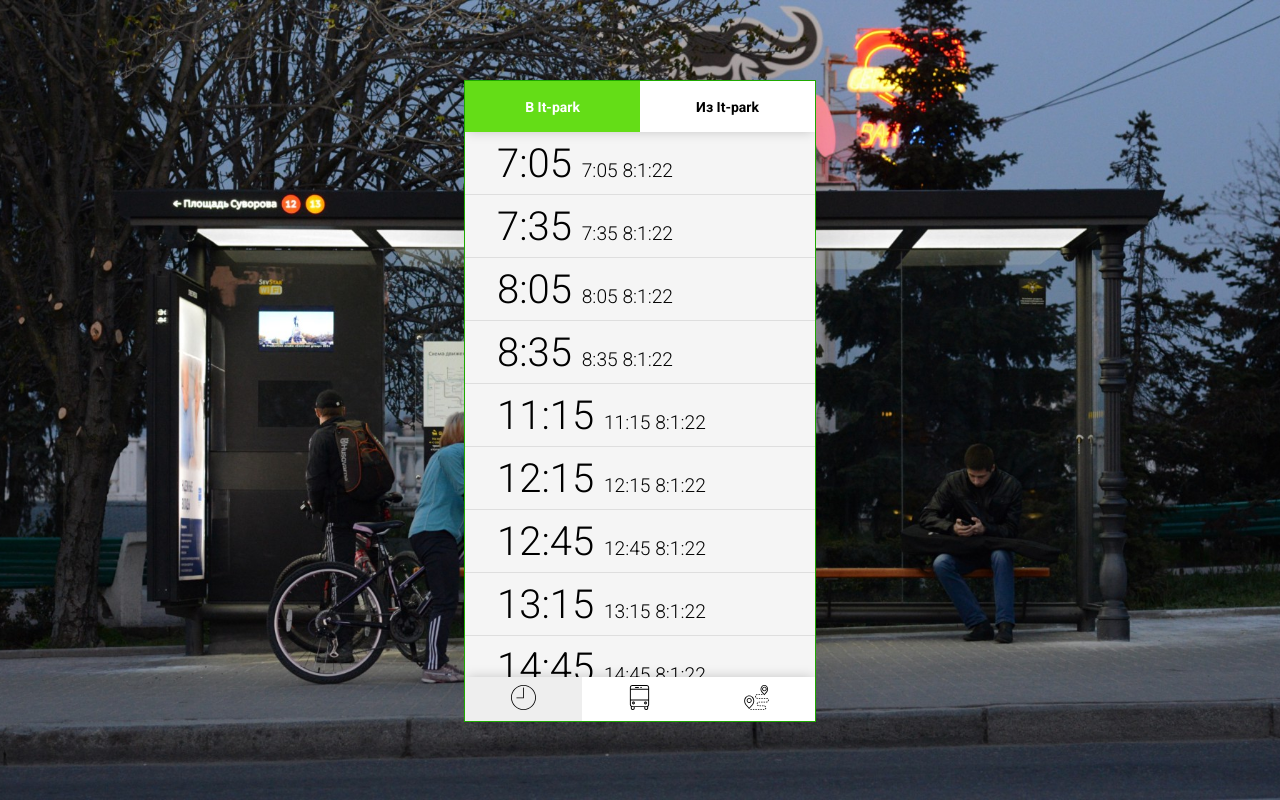
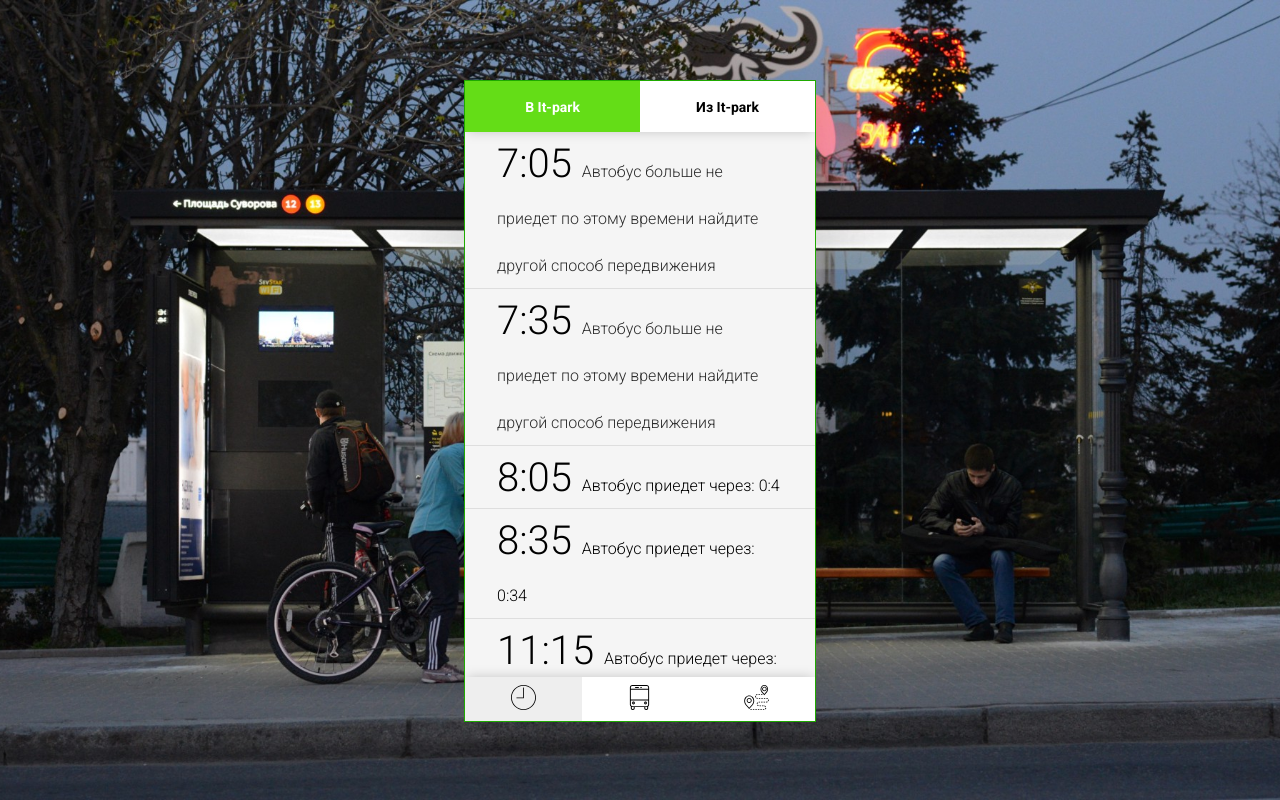
Before and after one commit to DimaChekashov/chelny-routes, a React (Create React App) app: page / in a window 1280 px wide. Built offline with nearby package versions, Linux system fonts and the light colour scheme.

Commit message:
last time for Time.jsx

```diff
--- a/src/App.js
+++ b/src/App.js
@@ -12,7 +12,6 @@ class App extends Component {
 
     this.handleClickBtnHeader = this.handleClickBtnHeader.bind(this);
     this.handleClickBtnFooter = this.handleClickBtnFooter.bind(this);
-    this.handleLoad = this.handleLoad.bind(this);
 
     this.state = {
       activeNavHeader: 1,
@@ -21,21 +20,21 @@ class App extends Component {
     };
   }
 
-  handleClickBtnHeader(btnActive){
+  componentDidMount() {
+    this.setState({ loaded: true });
+  }
+
+  handleClickBtnHeader(btnActive) {
     this.setState({ activeNavHeader: btnActive });
   }
 
-  handleClickBtnFooter(btnActive){
+  handleClickBtnFooter(btnActive) {
     this.setState({ acitveNavFooter: btnActive });
-  }
-
-  handleLoad(){
-    this.setState({ loaded: true });
   }
 
   render() {
     return (
-      <div className="App" onLoad={ this.handleLoad }>
+      <div className="App">
         <Loader loaded={this.state.loaded} />
         <Header
           onActiveNav={this.handleClickBtnHeader}
--- a/src/components/Time/Time.css
+++ b/src/components/Time/Time.css
@@ -1,5 +1,5 @@
 .time-left{
-  font-size: 1.2rem;
+  font-size: 1rem;
 }
 
 .time-good{
@@ -9,5 +9,5 @@
   color: #dc3545
 }
 .time-down{
-  display: none;
+  color: #2b2b2b;
 }
--- a/src/components/Time/Time.jsx
+++ b/src/components/Time/Time.jsx
@@ -9,6 +9,7 @@ class Time extends Component {
 
     this.state = {
       time:  0,
+      late: false
     };
 
     this.tick = this.tick.bind(this);
@@ -24,15 +25,26 @@ class Time extends Component {
 
   tick() {
     const now = new Date();
+    const busTime = this.props.busTime.split(':');
+    let min = parseInt(busTime[1]) - now.getMinutes(),
+        hours = parseInt(busTime[0]) - now.getHours();
+
+    if (hours < 0) {
+      min = 0;
+      hours = 0;
+      this.setState({
+        late: true
+      });
+    }
 
     this.setState({
-      time: now.getHours() + ':' + now.getMinutes() + ':' + now.getSeconds()
+      time: hours + ':' + min
    });
   }
 
   render() {
     return (
-      <span className="time-left">{this.props.busTime} {this.state.time}</span>
+      <span className={`time-left${this.state.late === true ? ' time-down' : ''}`}>{this.state.late === false ? `Автобус приедет через: ${this.state.time}` : 'Автобус больше не приедет по этому времени найдите другой способ передвижения'}</span>
     );
   }
 }
```
